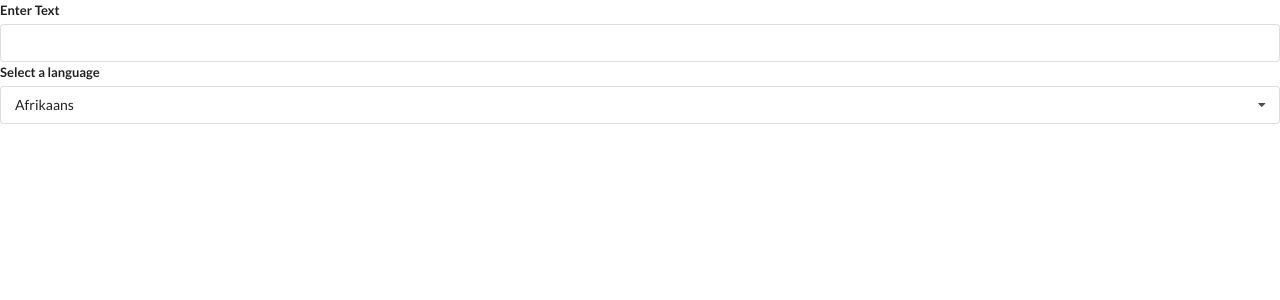
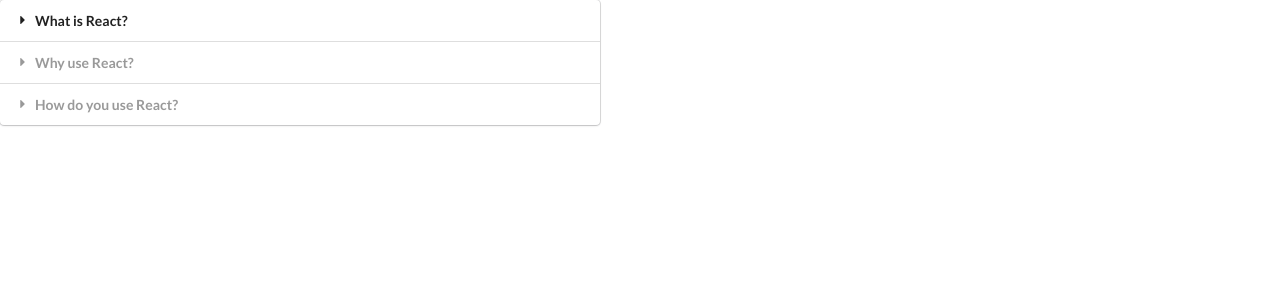
Before and after one commit to sergillorente/widgets, a React (Create React App) app: page / in a window 1280 px wide. Shown: the top 300 px of the page. Built offline with nearby package versions, Linux system fonts and the light colour scheme.

Commit message:
Creation of the frontend routes and menu navigation

```diff
--- a/src/App.js
+++ b/src/App.js
@@ -34,11 +34,38 @@
     }
 ]
 
+const showAccordion = () => {
+    if (window.location.pathname === '/') {
+        return <Accordion items={items} />;
+    }
+};
+
+const showList = () => {
+    if (window.location.pathname === '/list') {
+        return <Search />;
+    }
+};
+
+const showDropdown = () => {
+    if (window.location.pathname === '/dropdown') {
+        return <Dropdown />;
+    }
+};
+
+const showTranslate = () => {
+    if (window.location.pathname === '/translate') {
+        return <Translate />;
+    }
+};
+
 export default () => {
 
     return (
         <div>
-            <Translate />
+            {showAccordion()}
+            {showList()}
+            {showDropdown()}
+            {showTranslate()}
         </div>
     );
 };
--- /dev/null
+++ b/src/components/Convert.js
@@ -0,0 +1,43 @@
+import React, { useState, useEffect } from 'react';
+import axios from 'axios';
+
+const Convert = ({ language, text }) => {
+    const [translated, setTranslated] = useState('');
+    const [debouncedText, setDebouncedText] = useState(text);
+
+    useEffect(() => {
+        const timerId = setTimeout(() => {
+            setDebouncedText(text);
+        }, 500);
+        return () => {
+            clearTimeout(timerId);
+        };
+    }, [text]);
+
+    useEffect(() => {
+        const doTranslation = async () => {
+            const { data } = await axios.post('https://translation.googleapis.com/language/translate/v2',
+                {},
+                {
+                    params: {
+                        q: debouncedText,
+                        target: language.value,
+                        key: 'AIzaSyCHUCmpR7cT_yDFHC98CZJy2LTms-IwDlM'
+                    },
+                }
+            );
+
+            setTranslated(data.data.translations[0].translatedText);
+        };
+
+        doTranslation();
+    }, [language, debouncedText]);
+
+    return (
+    <div>
+        <h1 className="ui header">{translated}</h1>
+    </div>
+    )
+};
+
+export default Convert;
--- a/src/components/Translate.js
+++ b/src/components/Translate.js
@@ -1,5 +1,6 @@
 import React, { useState } from 'react';
 import Dropdown from './Dropdown';
+import Convert from './Convert';
 
 const options = [
     {
@@ -34,6 +35,9 @@
                 onSelectedChange={setLanguage}
                 options={options}
             />
+            <hr />
+            <h3 className="ui header">Output</h3>
+            <Convert text={text} language={language} />
         </div>
     );
 };
```
Also changed, not shown: 1 other file (tests, documents, lock files or other folders).
